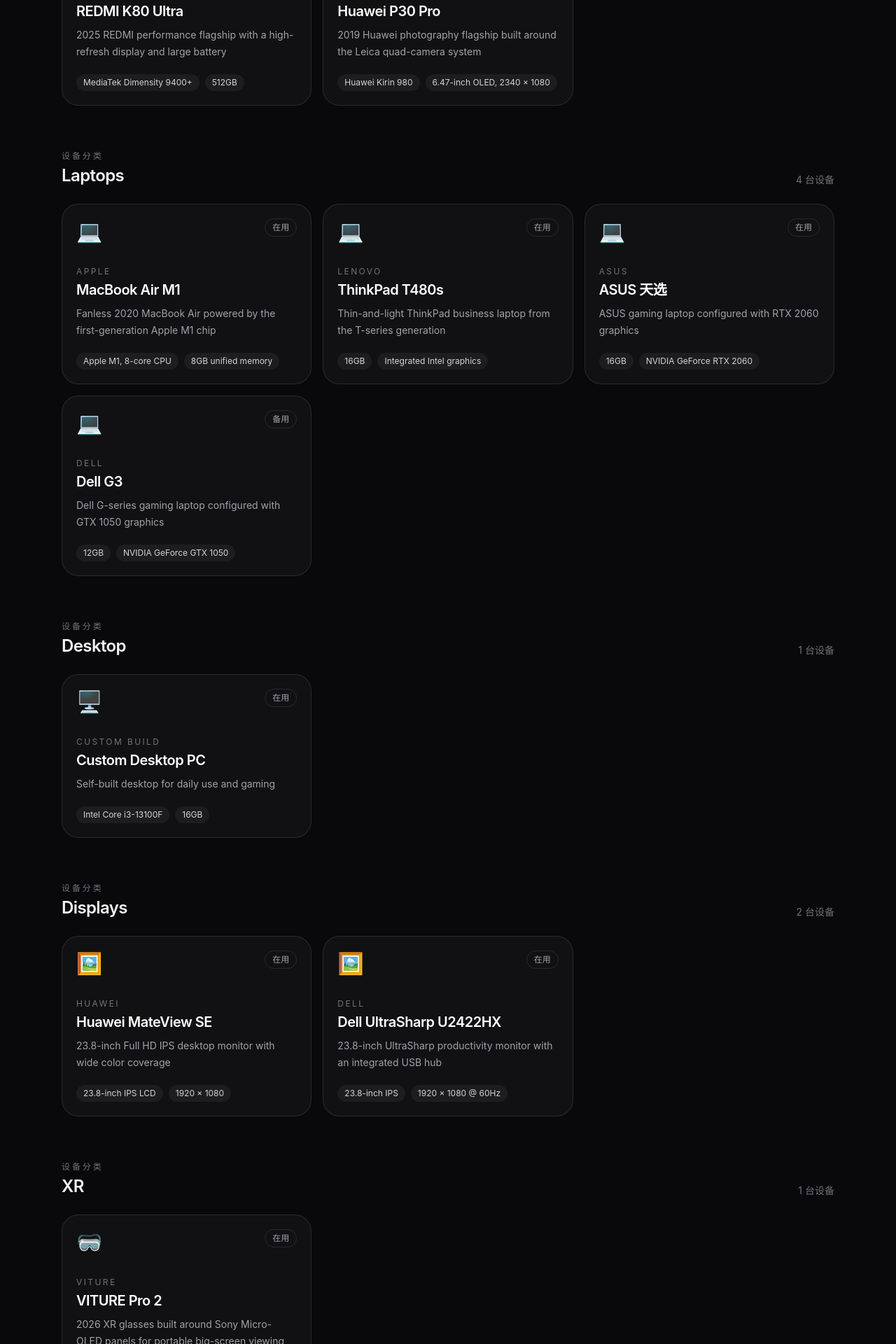
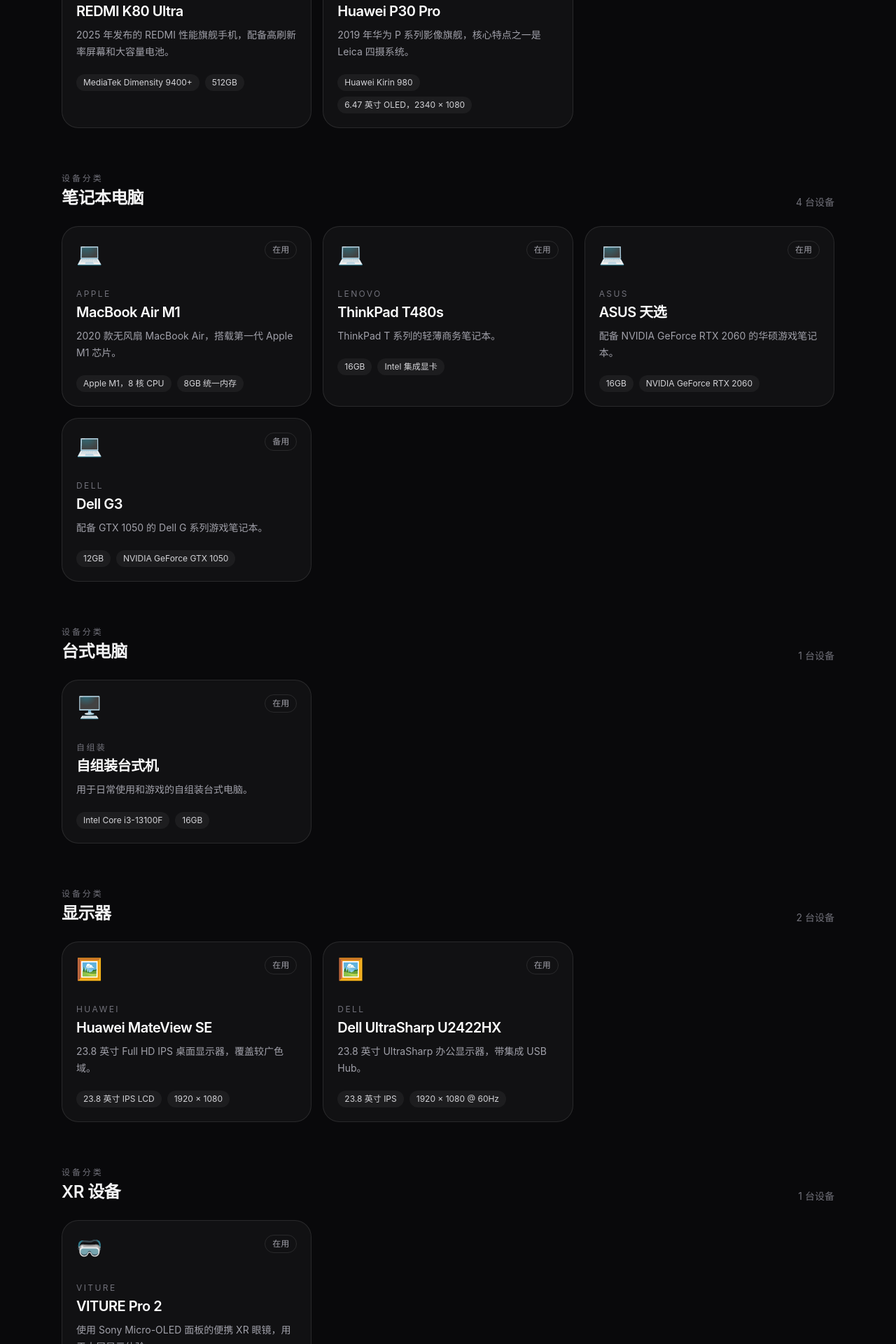
Before and after one commit to libinpg/mydigitaldevices, a Next.js app: page / in a window 1280 px wide. Shown: the part 1660-3580 px from the top of the page at 70% size. Built offline with nearby package versions, Linux system fonts and the light colour scheme.

Commit message:
feat: localize device descriptions and spec labels

```diff
--- a/data/devices.ts
+++ b/data/devices.ts
@@ -7,16 +7,16 @@
     brand: "Xiaomi / REDMI",
     category: "phone",
     status: "active",
-    summary: "2025 REDMI performance flagship with a high-refresh display and large battery",
+    summary: "2025 年发布的 REDMI 性能旗舰手机，配备高刷新率屏幕和大容量电池。",
     specs: [
-      { label: "Chip", value: "MediaTek Dimensity 9400+" },
-      { label: "Storage", value: "512GB" },
-      { label: "Display", value: "6.83-inch 1.5K OLED, up to 144Hz" },
-      { label: "Battery", value: "7410mAh" },
-      { label: "Charging", value: "100W wired" },
-      { label: "Main camera", value: "50MP" }
+      { label: "芯片", value: "MediaTek Dimensity 9400+" },
+      { label: "存储", value: "512GB" },
+      { label: "屏幕", value: "6.83 英寸 1.5K OLED，最高 144Hz" },
+      { label: "电池", value: "7410mAh" },
+      { label: "充电", value: "100W 有线" },
+      { label: "主摄", value: "50MP" }
     ],
-    tags: ["Android", "Phone", "144Hz", "5G"]
+    tags: ["Android", "手机", "144Hz", "5G"]
   },
   {
     id: "huawei-p30-pro",
@@ -24,16 +24,16 @@
     brand: "Huawei",
     category: "phone",
     status: "spare",
-    summary: "2019 Huawei photography flagship built around the Leica quad-camera system",
+    summary: "2019 年华为 P 系列影像旗舰，核心特点之一是 Leica 四摄系统。",
     specs: [
-      { label: "Chip", value: "Huawei Kirin 980" },
-      { label: "Display", value: "6.47-inch OLED, 2340 × 1080" },
-      { label: "Memory options", value: "6GB / 8GB" },
-      { label: "Storage options", value: "128GB / 256GB" },
-      { label: "Battery", value: "4200mAh" },
-      { label: "Rear cameras", value: "40MP + 20MP + 8MP + ToF" }
+      { label: "芯片", value: "Huawei Kirin 980" },
+      { label: "屏幕", value: "6.47 英寸 OLED，2340 × 1080" },
+      { label: "内存选项", value: "6GB / 8GB" },
+      { label: "存储选项", value: "128GB / 256GB" },
+      { label: "电池", value: "4200mAh" },
+      { label: "后置摄像头", value: "40MP + 20MP + 8MP + ToF" }
     ],
-    tags: ["Android", "Phone", "Leica", "P Series"]
+    tags: ["Android", "手机", "Leica", "P 系列"]
   },
   {
     id: "macbook-air-m1",
@@ -41,16 +41,16 @@
     brand: "Apple",
     category: "laptop",
     status: "active",
-    summary: "Fanless 2020 MacBook Air powered by the first-generation Apple M1 chip",
+    summary: "2020 款无风扇 MacBook Air，搭载第一代 Apple M1 芯片。",
     specs: [
-      { label: "Chip", value: "Apple M1, 8-core CPU" },
-      { label: "Memory", value: "8GB unified memory" },
-      { label: "Display", value: "13.3-inch Retina, 2560 × 1600" },
-      { label: "Brightness", value: "400 nits" },
-      { label: "Ports", value: "2 × Thunderbolt / USB 4 + 3.5mm" },
-      { label: "Weight", value: "1.29 kg" }
+      { label: "芯片", value: "Apple M1，8 核 CPU" },
+      { label: "内存", value: "8GB 统一内存" },
+      { label: "屏幕", value: "13.3 英寸 Retina，2560 × 1600" },
+      { label: "亮度", value: "400 尼特" },
+      { label: "接口", value: "2 × Thunderbolt / USB 4 + 3.5mm" },
+      { label: "重量", value: "1.29 kg" }
     ],
-    tags: ["macOS", "Laptop", "Apple Silicon", "Fanless"]
+    tags: ["macOS", "笔记本", "Apple Silicon", "无风扇"]
   },
   {
     id: "thinkpad-t480s",
@@ -58,16 +58,16 @@
     brand: "Lenovo",
     category: "laptop",
     status: "active",
-    summary: "Thin-and-light ThinkPad business laptop from the T-series generation",
+    summary: "ThinkPad T 系列的轻薄商务笔记本。",
     specs: [
-      { label: "Memory", value: "16GB" },
-      { label: "Graphics", value: "Integrated Intel graphics" },
-      { label: "Display family", value: "14-inch" },
-      { label: "CPU platform", value: "7th / 8th Gen Intel Core options" },
-      { label: "Battery", value: "57Wh integrated" },
-      { label: "Charging", value: "USB-C, Rapid Charge supported" }
+      { label: "内存", value: "16GB" },
+      { label: "图形", value: "Intel 集成显卡" },
+      { label: "屏幕尺寸系列", value: "14 英寸" },
+      { label: "处理器平台", value: "第 7 / 8 代 Intel Core 可选" },
+      { label: "电池", value: "57Wh 内置电池" },
+      { label: "充电", value: "USB-C，支持 Rapid Charge" }
     ],
-    tags: ["ThinkPad", "Laptop", "Business", "USB-C"]
+    tags: ["ThinkPad", "笔记本", "商务", "USB-C"]
   },
   {
     id: "asus-tuf-rtx2060",
@@ -75,12 +75,12 @@
     brand: "ASUS",
     category: "laptop",
     status: "active",
-    summary: "ASUS gaming laptop configured with RTX 2060 graphics",
+    summary: "配备 NVIDIA GeForce RTX 2060 的华硕游戏笔记本。",
     specs: [
-      { label: "Memory", value: "16GB" },
+      { label: "内存", value: "16GB" },
       { label: "GPU", value: "NVIDIA GeForce RTX 2060" }
     ],
-    tags: ["Gaming", "Laptop", "GeForce RTX"]
+    tags: ["游戏", "笔记本", "GeForce RTX"]
   },
   {
     id: "dell-g3",
@@ -88,31 +88,31 @@
     brand: "Dell",
     category: "laptop",
     status: "spare",
-    summary: "Dell G-series gaming laptop configured with GTX 1050 graphics",
+    summary: "配备 GTX 1050 的 Dell G 系列游戏笔记本。",
     specs: [
-      { label: "Memory", value: "12GB" },
+      { label: "内存", value: "12GB" },
       { label: "GPU", value: "NVIDIA GeForce GTX 1050" },
-      { label: "GPU memory", value: "4GB GDDR5 on G3 3579 GTX 1050 configuration" },
-      { label: "Platform note", value: "Exact G3 submodel still to be confirmed" }
+      { label: "显存", value: "G3 3579 的 GTX 1050 配置为 4GB GDDR5" },
+      { label: "型号备注", value: "你的具体 G3 子型号仍待确认" }
     ],
-    tags: ["Gaming", "Laptop", "GeForce GTX"]
+    tags: ["游戏", "笔记本", "GeForce GTX"]
   },
   {
     id: "custom-desktop",
-    name: "Custom Desktop PC",
-    brand: "Custom Build",
+    name: "自组装台式机",
+    brand: "自组装",
     category: "desktop",
     status: "active",
-    summary: "Self-built desktop for daily use and gaming",
+    summary: "用于日常使用和游戏的自组装台式电脑。",
     specs: [
       { label: "CPU", value: "Intel Core i3-13100F" },
-      { label: "Memory", value: "16GB" },
+      { label: "内存", value: "16GB" },
       { label: "GPU", value: "AMD Radeon RX 7600" },
       { label: "SSD", value: "512GB" },
       { label: "HDD", value: "512GB" },
-      { label: "Total storage", value: "1TB" }
+      { label: "总存储", value: "1TB" }
     ],
-    tags: ["Desktop", "Custom Build", "Radeon"]
+    tags: ["台式机", "自组装", "Radeon"]
   },
   {
     id: "huawei-mateview-se",
@@ -120,16 +120,16 @@
     brand: "Huawei",
     category: "monitor",
     status: "active",
-    summary: "23.8-inch Full HD IPS desktop monitor with wide color coverage",
+    summary: "23.8 英寸 Full HD IPS 桌面显示器，覆盖较广色域。",
     specs: [
-      { label: "Display", value: "23.8-inch IPS LCD" },
-      { label: "Resolution", value: "1920 × 1080" },
-      { label: "Brightness", value: "250 nits typical" },
-      { label: "Color gamut", value: "90% P3 / 100% sRGB" },
-      { label: "Contrast", value: "1000:1" },
-      { label: "Ports", value: "HDMI + DisplayPort" }
+      { label: "面板", value: "23.8 英寸 IPS LCD" },
+      { label: "分辨率", value: "1920 × 1080" },
+      { label: "亮度", value: "典型 250 尼特" },
+      { label: "色域", value: "90% P3 / 100% sRGB" },
+      { label: "对比度", value: "1000:1" },
+      { label: "接口", value: "HDMI + DisplayPort" }
     ],
-    tags: ["Display", "IPS", "1080p"]
+    tags: ["显示器", "IPS", "1080p"]
   },
   {
     id: "dell-u2422hx",
@@ -137,16 +137,16 @@
     brand: "Dell",
     category: "monitor",
     status: "active",
-    summary: "23.8-inch UltraSharp productivity monitor with an integrated USB hub",
+    summary: "23.8 英寸 UltraSharp 办公显示器，带集成 USB Hub。",
     specs: [
-      { label: "Display", value: "23.8-inch IPS" },
-      { label: "Resolution", value: "1920 × 1080 @ 60Hz" },
-      { label: "Brightness", value: "250 cd/m²" },
-      { label: "Color", value: "100% sRGB / 100% Rec.709 / 85% DCI-P3" },
-      { label: "Hub", value: "USB 3.2 Gen 2 / USB-C hub" },
-      { label: "Video ports", value: "HDMI + DisplayPort 1.4 + DP out (MST)" }
+      { label: "面板", value: "23.8 英寸 IPS" },
+      { label: "分辨率", value: "1920 × 1080 @ 60Hz" },
+      { label: "亮度", value: "250 cd/m²" },
+      { label: "色彩", value: "100% sRGB / 100% Rec.709 / 85% DCI-P3" },
+      { label: "Hub", value: "USB 3.2 Gen 2 / USB-C Hub" },
+      { label: "视频接口", value: "HDMI + DisplayPort 1.4 + DP 输出（MST）" }
     ],
-    tags: ["Display", "UltraSharp", "IPS", "USB Hub"]
+    tags: ["显示器", "UltraSharp", "IPS", "USB Hub"]
   },
   {
     id: "viture-pro-2",
@@ -154,25 +154,25 @@
     brand: "VITURE",
     category: "xr",
     status: "active",
-    summary: "2026 XR glasses built around Sony Micro-OLED panels for portable big-screen viewing",
+    summary: "使用 Sony Micro-OLED 面板的便携 XR 眼镜，用于大屏显示体验。",
     specs: [
-      { label: "Display", value: "Sony Micro-OLED" },
-      { label: "Resolution", value: "1920 × 1080 per eye" },
-      { label: "Refresh rate", value: "Up to 120Hz" },
-      { label: "Field of view", value: "50°" },
-      { label: "Peak perceived brightness", value: "1600 nits" },
-      { label: "Weight", value: "63g" },
-      { label: "Connection", value: "USB-C" },
-      { label: "Diopter adjustment", value: "Down to -5.0D" }
+      { label: "显示面板", value: "Sony Micro-OLED" },
+      { label: "分辨率", value: "单眼 1920 × 1080" },
+      { label: "刷新率", value: "最高 120Hz" },
+      { label: "视场角", value: "50°" },
+      { label: "峰值感知亮度", value: "1600 尼特" },
+      { label: "重量", value: "63g" },
+      { label: "连接", value: "USB-C" },
+      { label: "屈光度调节", value: "最低 -5.0D" }
     ],
-    tags: ["XR", "Wearable", "Micro-OLED", "120Hz"]
+    tags: ["XR", "穿戴设备", "Micro-OLED", "120Hz"]
   }
 ];
 
 export const categoryLabels = {
-  phone: "Phones",
-  laptop: "Laptops",
-  desktop: "Desktop",
-  monitor: "Displays",
-  xr: "XR"
+  phone: "手机",
+  laptop: "笔记本电脑",
+  desktop: "台式电脑",
+  monitor: "显示器",
+  xr: "XR 设备"
 } as const;
```
